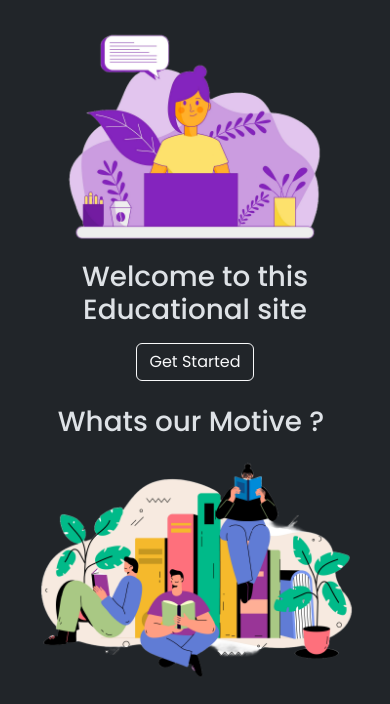
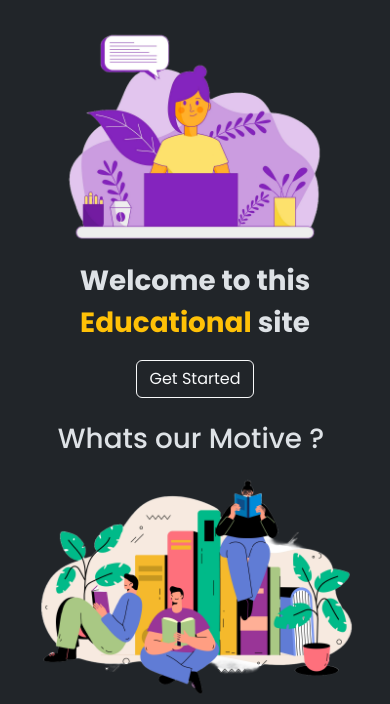
Before and after one commit to Atuljaat/Education-website, a plain HTML site: page index.html in a window 390 px wide. Shown: the part 64-768 px from the top of the page. Drawn offline with nearby package versions, Linux system fonts and the light colour scheme.

Commit message:
enchance mobile view

```diff
--- a/index.html
+++ b/index.html
@@ -170,8 +170,8 @@
             </div>
             <div class="row">
                 <div class="col d-flex flex-column text-center align-items-center justify-content-center">
-                    <h1 class="m-2">Welcome to this Educational site</h1>
-                    <button class="btn btn-outline-light butn m-2" type="submit">
+                    <p class="m-2 fs-1 fw-bold"> Welcome to this <span class="fs-1 fw-bold text-warning"> Educational</span>  <span class="fs-1 fw-bold">site </span></p>
+                    <button class="btn btn-outline-light butn m-2" type="submit" onclick="location.href='Sign-up.html'">
                         Get Started
                     </button>
                 </div>
```
